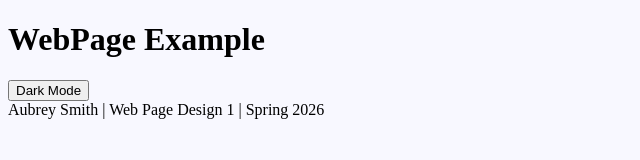
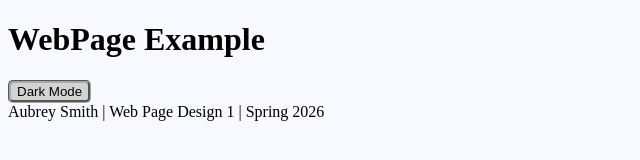
Before and after one commit to SmithAubrey/Week13, a plain HTML site: page index.html in a window 1280 px wide. Shown: the whole page, without its empty margins (0-640 px from the left). Drawn offline with Linux system fonts and the light colour scheme.

Commit message:
Update style.css

```diff
--- a/style.css
+++ b/style.css
@@ -2,3 +2,10 @@ body {
 color: black;
   background-color: ghostwhite;
 }
+
+.btn {
+color: black;
+  background-color: lightgray;
+  border-radius: 5px;
+  border: 3px darkgray groove;
+}
```
